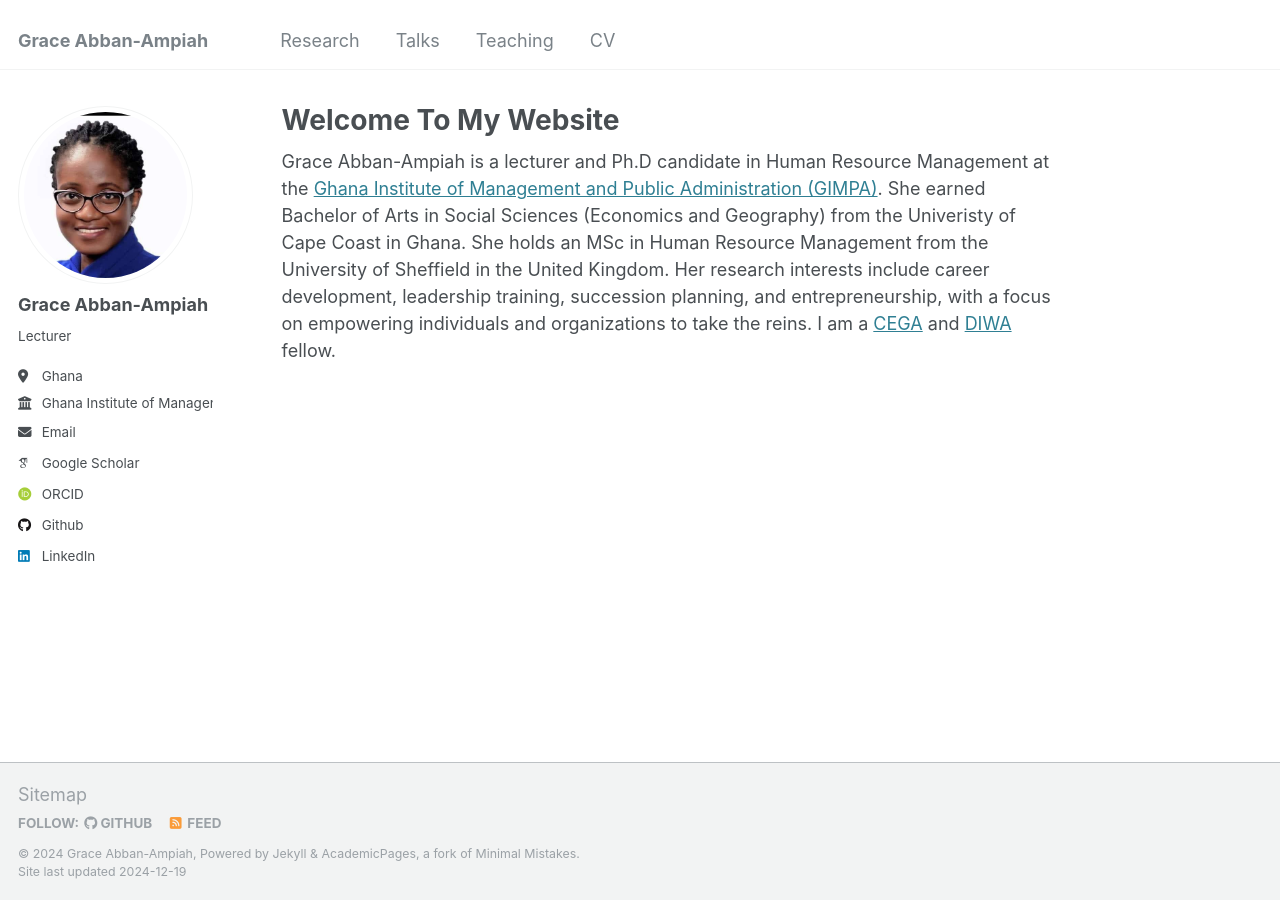
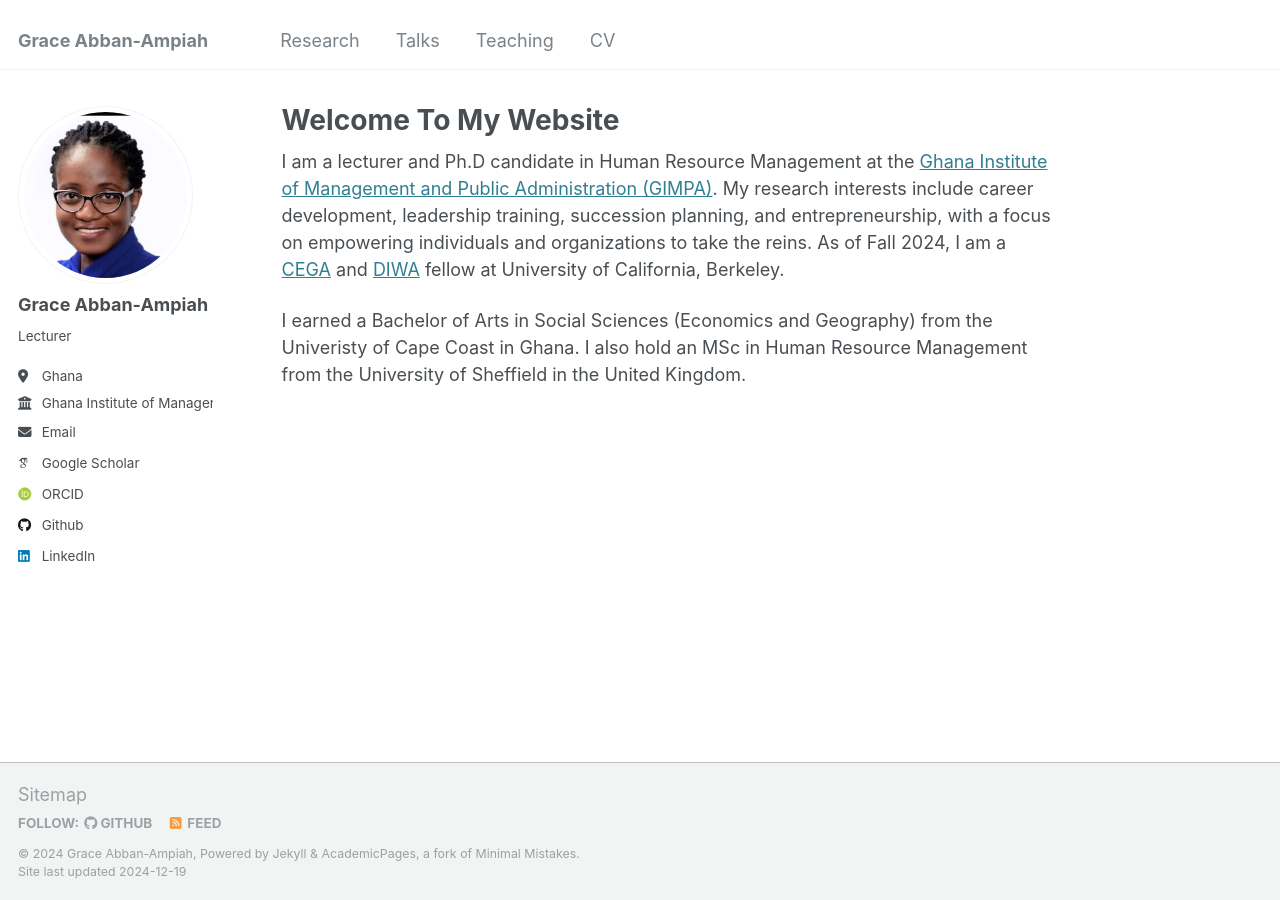
Before and after one commit to gabban-ampiah/gabban-ampiah.github.io, a Jekyll site: the page built from _pages/about.md, in a window 1280 px wide. Built offline with Jekyll 4.4.1, drawn with Linux system fonts in a browser that asks for light colours; some web fonts are replaced.

Commit message:
Update about.md

```diff
--- a/_pages/about.md
+++ b/_pages/about.md
@@ -7,4 +7,6 @@ redirect_from:
   - /about.html
 ---
 
-Grace Abban-Ampiah is a lecturer and Ph.D candidate in Human Resource Management at the [Ghana Institute of Management and Public Administration (GIMPA)](https://gimpa.edu.gh/). She earned Bachelor of Arts in Social Sciences (Economics and Geography) from the Univeristy of Cape Coast in Ghana. She holds an MSc in Human Resource Management from the University of Sheffield in the United Kingdom. Her research interests include career development, leadership training, succession planning, and entrepreneurship, with a focus on empowering individuals and organizations to take the reins. I am a [CEGA](https://cega.berkeley.edu/) and [DIWA](https://diwa.gimpa.edu.gh/) fellow.
+I am a lecturer and Ph.D candidate in Human Resource Management at the [Ghana Institute of Management and Public Administration (GIMPA)](https://gimpa.edu.gh/). My research interests include career development, leadership training, succession planning, and entrepreneurship, with a focus on empowering individuals and organizations to take the reins. As of Fall 2024, I am a [CEGA](https://cega.berkeley.edu/) and [DIWA](https://diwa.gimpa.edu.gh/) fellow at University of California, Berkeley.
+
+I earned a Bachelor of Arts in Social Sciences (Economics and Geography) from the Univeristy of Cape Coast in Ghana. I also hold an MSc in Human Resource Management from the University of Sheffield in the United Kingdom.
```
